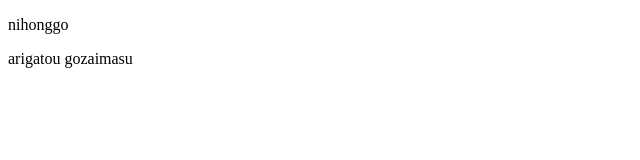
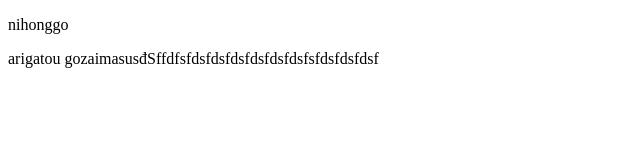
Before and after one commit to hungphan250/hungphan250.github.io, a plain HTML site: page lesson3/index.html in a window 1280 px wide. Shown: the whole page, without its empty margins (0-640 px from the left). Drawn offline with Linux system fonts and the light colour scheme.

Commit message:
thay đổi lllsss3

```diff
--- a/lesson3/index.html
+++ b/lesson3/index.html
@@ -8,6 +8,6 @@
 </head>
 <body>
     <p>nihonggo</p>
-    <p>arigatou gozaimasu</p>
+    <p>arigatou gozaimasusđSffdfsfdsfdsfdsfdsfdsfdsfsfdsfdsfdsf</p>
 </body>
 </html>
```
